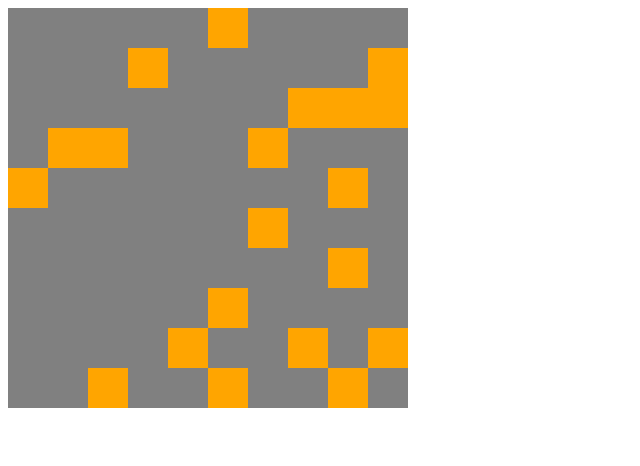
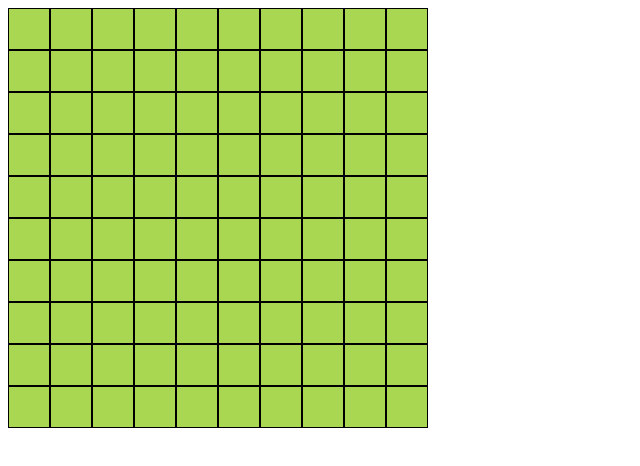
Before and after one commit to farhannizami/Minesweeper, a plain HTML site: page index.html in a window 1280 px wide. Shown: the whole page, without its empty margins (0-640 px from the left). Drawn offline with Linux system fonts and the light colour scheme.

Commit message:
hidden bomb and color modification

```diff
--- a/main.js
+++ b/main.js
@@ -4,6 +4,8 @@ let squares = [];
 let bombamount = 20;
 let isGameover = 0;
 let flag =0;
+
+let colorsbomb = ['red','green','blue','orange', 'yellow', 'pink'];
 
 function createBoard() {
 
@@ -17,6 +19,7 @@ function createBoard() {
 
         square.setAttribute('id', i); // setting id numerically
         square.classList.add(totarray[i]);
+
 
         grid.appendChild(square); // adding sq to grid
         squares.push(square);
@@ -175,7 +178,11 @@ function gameOver(square)
     {
         if(squares[i].classList.contains('bomb'))
         {
-            squares[i].innerHTML = '💣'
+            squares[i].innerHTML = '💣';
+
+            let ind = Math.floor(Math.random()*6);
+
+            document.getElementById(squares[i].getAttribute('id')).style.backgroundColor = colorsbomb[ind];
         }
     }
 }
--- a/style.css
+++ b/style.css
@@ -1,10 +1,11 @@
 .grid
 {
-    height: 400px;
-    width: 400px;
+    height: 420px;
+    width: 420px;
     display: flex;
     flex-wrap: wrap;
-    background-color: grey;
+    /*background-color: grey;*/
+    background-color: rgb(170,215,81);
 }
 
 .grid div
@@ -12,13 +13,21 @@
     height: 40px;
     width: 40px;
     /*background-color: red;*/
+    border-style: solid;
+    border-width: 1px;
+    border-color: black;
+    display: flex;
+    justify-content: center;
+    align-items: center;
+    color: blue;
 }
 
 .bomb
 {
-    background-color: orange;
+
 }
 .checked
 {
-    background-color: red;
+    /*background-color: white;*/
+    background-color: rgb(229,194,159);
 }
```
